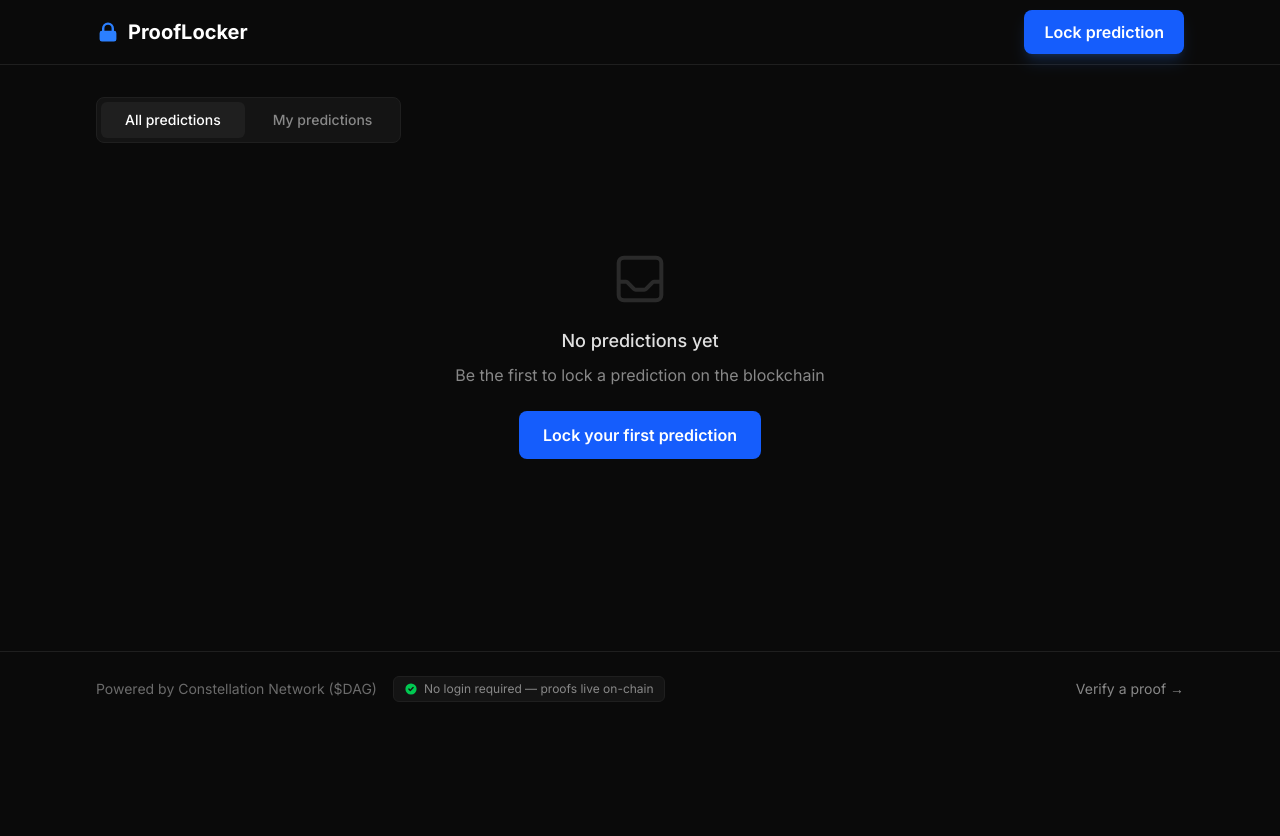
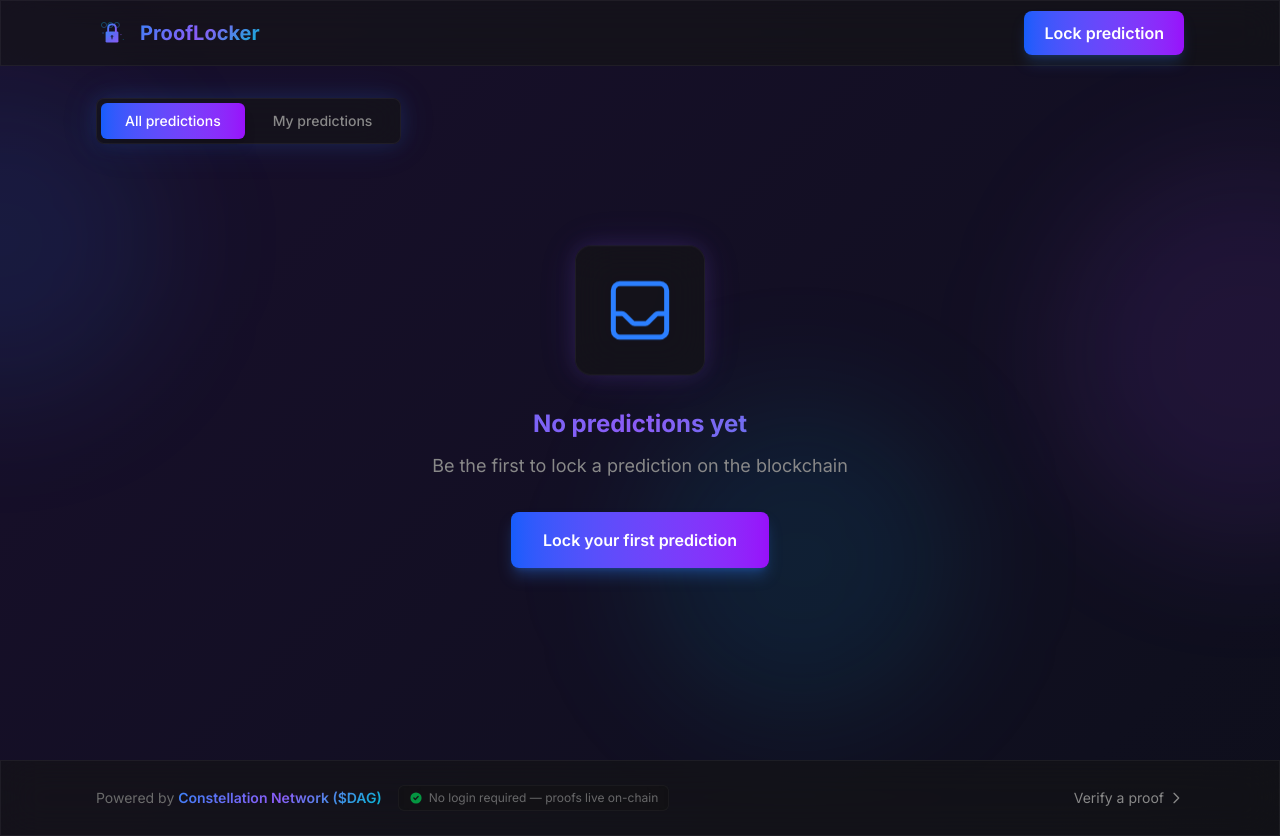
Before and after one commit to Boomchakalala/prooflocker, a Next.js app: page / in a window 1280 px wide. Before the commit the page ends 800 px from the top, so only its background shows below. Built offline with nearby package versions, Linux system fonts and the light colour scheme.

Commit message:
Sandbox autosave

```diff
--- a/src/app/page.tsx
+++ b/src/app/page.tsx
@@ -3,6 +3,7 @@
 import { useState, useEffect } from "react";
 import Link from "next/link";
 import PredictionCard from "@/components/PredictionCard";
+import ProofLockerLogo from "@/components/Logo";
 import { Prediction } from "@/lib/storage";
 import { getOrCreateUserId, isAnonymousUser } from "@/lib/user";
 
@@ -41,28 +42,25 @@ export default function Home() {
   };
 
   return (
-    <div className="min-h-screen bg-[#0a0a0a]">
+    <div className="min-h-screen gradient-bg relative">
+      {/* Decorative gradient orbs */}
+      <div className="fixed inset-0 overflow-hidden pointer-events-none">
+        <div className="absolute top-20 -left-40 w-80 h-80 bg-blue-500/10 rounded-full blur-3xl" />
+        <div className="absolute top-40 -right-40 w-96 h-96 bg-purple-500/10 rounded-full blur-3xl" />
+        <div className="absolute bottom-20 left-1/2 w-80 h-80 bg-cyan-500/10 rounded-full blur-3xl" />
+      </div>
+
       {/* Header */}
-      <header className="border-b border-[#1f1f1f] bg-[#0a0a0a] sticky top-0 z-50">
+      <header className="glass sticky top-0 z-50 border-b border-white/5">
         <div className="max-w-6xl mx-auto px-4 sm:px-6 lg:px-8">
           <div className="flex items-center justify-between h-16">
-            <div className="flex items-center gap-2">
-              <svg
-                className="w-6 h-6 text-blue-500"
-                fill="currentColor"
-                viewBox="0 0 20 20"
-              >
-                <path
-                  fillRule="evenodd"
-                  d="M5 9V7a5 5 0 0110 0v2a2 2 0 012 2v5a2 2 0 01-2 2H5a2 2 0 01-2-2v-5a2 2 0 012-2zm8-2v2H7V7a3 3 0 016 0z"
-                  clipRule="evenodd"
-                />
-              </svg>
-              <h1 className="text-xl font-bold text-white">ProofLocker</h1>
+            <div className="flex items-center gap-3">
+              <ProofLockerLogo className="w-8 h-8" />
+              <h1 className="text-xl font-bold gradient-text">ProofLocker</h1>
             </div>
             <Link
               href="/lock"
-              className="px-5 py-2.5 bg-blue-600 hover:bg-blue-700 text-white font-semibold rounded-lg transition-colors shadow-lg shadow-blue-500/20"
+              className="px-5 py-2.5 bg-gradient-to-r from-blue-600 to-purple-600 hover:from-blue-700 hover:to-purple-700 text-white font-semibold rounded-lg transition-all shadow-lg shadow-blue-500/20 hover:shadow-blue-500/40 btn-glow"
             >
               Lock prediction
             </Link>
@@ -71,25 +69,25 @@ export default function Home() {
       </header>
 
       {/* Main content */}
-      <main className="max-w-6xl mx-auto px-4 sm:px-6 lg:px-8 py-8">
+      <main className="max-w-6xl mx-auto px-4 sm:px-6 lg:px-8 py-8 relative z-10">
         {/* Tabs */}
-        <div className="flex items-center gap-1 mb-6 p-1 bg-[#141414] border border-[#1f1f1f] rounded-lg w-fit">
+        <div className="flex items-center gap-1 mb-6 p-1 glass rounded-lg w-fit glow-blue">
           <button
             onClick={() => setActiveTab("all")}
-            className={`px-6 py-2 text-sm font-medium rounded-md transition-colors ${
+            className={`px-6 py-2 text-sm font-medium rounded-md transition-all ${
               activeTab === "all"
-                ? "bg-[#1f1f1f] text-white"
-                : "text-[#888] hover:text-white"
+                ? "bg-gradient-to-r from-blue-600 to-purple-600 text-white shadow-lg"
+                : "text-[#888] hover:text-white hover:bg-white/5"
             }`}
           >
             All predictions
           </button>
           <button
             onClick={() => setActiveTab("my")}
-            className={`px-6 py-2 text-sm font-medium rounded-md transition-colors ${
+            className={`px-6 py-2 text-sm font-medium rounded-md transition-all ${
               activeTab === "my"
-                ? "bg-[#1f1f1f] text-white"
-                : "text-[#888] hover:text-white"
+                ? "bg-gradient-to-r from-blue-600 to-purple-600 text-white shadow-lg"
+                : "text-[#888] hover:text-white hover:bg-white/5"
             }`}
           >
             My predictions
@@ -99,12 +97,16 @@ export default function Home() {
         {/* Feed */}
         {loading ? (
           <div className="flex items-center justify-center py-20">
-            <div className="animate-spin rounded-full h-8 w-8 border-2 border-blue-500 border-t-transparent"></div>
+            <div className="relative">
+              <div className="animate-spin rounded-full h-12 w-12 border-2 border-blue-500 border-t-transparent"></div>
+              <div className="absolute inset-0 rounded-full bg-blue-500/20 blur-xl"></div>
+            </div>
           </div>
         ) : predictions.length === 0 ? (
-          <div className="text-center py-20">
+          <div className="text-center py-20 fade-in">
+            <div className="inline-block p-6 glass rounded-2xl glow-purple mb-6 float">
               <svg
-              className="w-16 h-16 text-[#2a2a2a] mx-auto mb-4"
+                className="w-20 h-20 text-blue-500 mx-auto"
                 fill="none"
                 stroke="currentColor"
                 viewBox="0 0 24 24"
@@ -116,42 +118,48 @@ export default function Home() {
                   d="M20 13V6a2 2 0 00-2-2H6a2 2 0 00-2 2v7m16 0v5a2 2 0 01-2 2H6a2 2 0 01-2-2v-5m16 0h-2.586a1 1 0 00-.707.293l-2.414 2.414a1 1 0 01-.707.293h-3.172a1 1 0 01-.707-.293l-2.414-2.414A1 1 0 006.586 13H4"
                 />
               </svg>
-            <h3 className="text-lg font-medium text-[#e0e0e0] mb-2">
+            </div>
+            <h3 className="text-2xl font-bold gradient-text mb-3">
               {activeTab === "all"
                 ? "No predictions yet"
                 : "You haven't locked any predictions"}
             </h3>
-            <p className="text-[#888] mb-6">
+            <p className="text-[#888] mb-8 text-lg">
               {activeTab === "all"
                 ? "Be the first to lock a prediction on the blockchain"
                 : "Lock your first prediction to get started"}
             </p>
             <Link
               href="/lock"
-              className="inline-flex items-center px-6 py-3 bg-blue-600 hover:bg-blue-700 text-white font-semibold rounded-lg transition-colors"
+              className="inline-flex items-center px-8 py-4 bg-gradient-to-r from-blue-600 to-purple-600 hover:from-blue-700 hover:to-purple-700 text-white font-semibold rounded-lg transition-all shadow-lg shadow-blue-500/30 hover:shadow-blue-500/50 btn-glow"
             >
               Lock your first prediction
             </Link>
           </div>
         ) : (
           <div className="grid gap-4 sm:grid-cols-1 lg:grid-cols-2">
-            {predictions.map((prediction) => (
-              <PredictionCard key={prediction.id} prediction={prediction} />
+            {predictions.map((prediction, index) => (
+              <div
+                key={prediction.id}
+                className={`fade-in stagger-${Math.min(index + 1, 4)}`}
+              >
+                <PredictionCard prediction={prediction} />
+              </div>
             ))}
           </div>
         )}
       </main>
 
       {/* Footer */}
-      <footer className="border-t border-[#1f1f1f] mt-20">
+      <footer className="border-t border-white/5 mt-20 glass relative z-10">
         <div className="max-w-6xl mx-auto px-4 sm:px-6 lg:px-8 py-6">
           <div className="flex flex-col sm:flex-row items-center justify-between gap-4">
             <div className="flex items-center gap-4">
               <p className="text-sm text-[#6b6b6b]">
-                Powered by Constellation Network ($DAG)
+                Powered by <span className="gradient-text font-semibold">Constellation Network ($DAG)</span>
               </p>
               {isAnonymous && (
-                <span className="flex items-center gap-1.5 text-xs text-[#888] bg-[#141414] px-2.5 py-1 rounded-md border border-[#1f1f1f]">
+                <span className="flex items-center gap-1.5 text-xs text-[#888] glass px-2.5 py-1 rounded-md border border-white/5 pulse">
                   <svg
                     className="w-3.5 h-3.5 text-green-500"
                     fill="currentColor"
@@ -169,9 +177,12 @@ export default function Home() {
             </div>
             <Link
               href="/verify"
-              className="text-sm text-[#888] hover:text-white transition-colors"
+              className="text-sm text-[#888] hover:text-white transition-colors flex items-center gap-1"
             >
-              Verify a proof →
+              Verify a proof
+              <svg className="w-4 h-4" fill="none" stroke="currentColor" viewBox="0 0 24 24">
+                <path strokeLinecap="round" strokeLinejoin="round" strokeWidth={2} d="M9 5l7 7-7 7" />
+              </svg>
             </Link>
           </div>
         </div>
```
Lines whose indentation alone changed are shown as unchanged.
